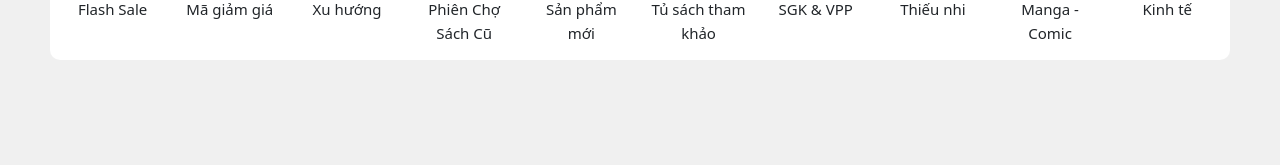
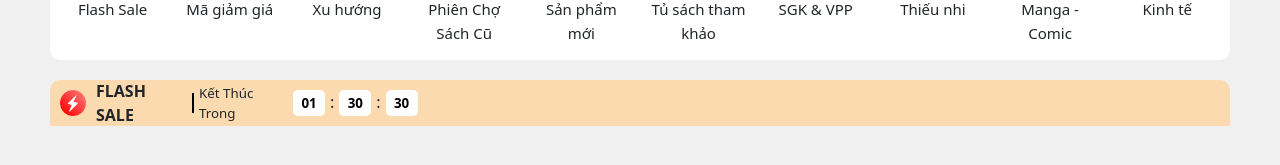
Before and after one commit to khoahoang555/e-commerce-multi-vendor, an Angular app in the folder Front-End/angular-e-commerce/: page / in a window 1280 px wide. Shown: the part 505-670 px from the top of the page. Built offline with nearby package versions, Linux system fonts and the light colour scheme.

Commit message:
update front-end version 2.1 (add flash-sale header in page index)

```diff
--- a/Front-End/angular-e-commerce/src/app/menu-header/menu-header-desktop/menu-header-desktop.component.scss
+++ b/Front-End/angular-e-commerce/src/app/menu-header/menu-header-desktop/menu-header-desktop.component.scss
@@ -49,7 +49,8 @@
             .header-category {
                 .category-item {
                     display: flex;
-                    justify-content: end;
+                    //justify-content: end;
+                    -webkit-justify-content: end;
                     width: 90px;
                     margin-right: 5px;
                 }
--- a/Front-End/angular-e-commerce/src/app/menu-index-page/menu-flash-sale/menu-flash-sale.component.html
+++ b/Front-End/angular-e-commerce/src/app/menu-index-page/menu-flash-sale/menu-flash-sale.component.html
@@ -1 +1,46 @@
-<p>menu-flash-sale works!</p>
+<div class="common-container">
+    <div class="flash-sale-container">
+        <div class="flash-sale-header">
+            <div class="fl-logo">
+                <div class="image">
+                    <img src="assets/image/common/flash-sale/ico_flashsale@3x.png">
+                </div>
+            </div>
+            <div class="fl-title">
+                <div class="title">
+                    <span>FLASH SALE</span>
+                </div>
+            </div>
+            <div class="fl-separate">
+                <div class="separate">
+                    <div class="content"></div>
+                </div>
+            </div>
+            <div class="fl-text">
+                <div class="text">
+                    <span>Kết Thúc Trong</span>
+                </div>
+            </div>
+            <div class="fl-time">
+                <div class="time-container">
+                    <div class="time">
+                        <span>01</span>
+                    </div>
+                    <span>:</span>
+                    <div class="time">
+                        <span>30</span>
+                    </div>
+                    <span>:</span>
+                    <div class="time">
+                        <span>30</span>
+                    </div>
+                </div>
+            </div>
+        </div>
+
+        <div class="flash-sale-body">
+
+        </div>
+
+    </div>
+</div>
--- a/Front-End/angular-e-commerce/src/app/menu-index-page/menu-flash-sale/menu-flash-sale.component.scss
+++ b/Front-End/angular-e-commerce/src/app/menu-index-page/menu-flash-sale/menu-flash-sale.component.scss
@@ -0,0 +1,199 @@
+// .flash-sale-container {
+//     margin-top: 20px;
+//     .flash-sale-header {
+//         display: flex;
+//         background-color: #fcdab0;
+//         align-items: center;
+//         border-radius: 10px 10px 0px 0px;
+//         flex-flow: row wrap;
+//         .fl-content {
+//             display: flex;
+//             padding: 10px 0px 10px 10px;
+//             .fl-icon {
+//                 position: relative;
+//                 overflow: hidden;
+//                 width: 26px;
+//                 height: 26px;
+//                 img {
+//                     position: absolute;
+//                     width: 100%;
+//                     height: 100%;
+//                     top: 0;
+//                     left: 0;
+//                 }
+//             }
+//             .fl-title {
+//                 margin-left: 10px;
+//                 height: 26px;
+//                 width: 91px;
+//                 position: relative;
+//                 span {
+//                     position: absolute;
+//                     top: 50%;
+//                     left: 50%;
+//                     transform: translate(-50%, -50%);
+//                     width: 100%;
+//                     font-weight: bold;
+//                 }
+//             }
+//         }
+//         .fl-seperate {
+//             .seperate {
+//                 width: 2px;
+//                 height: 20px;
+//                 background-color: #000000;
+//                 margin: 0px 5px;
+//             }
+//         }
+//         .fl-text {
+//             height: 26px;
+//             span {
+//                 font-size: 15px;
+//             }
+//         }
+//         .fl-time {
+//             display: flex;
+//             .time {
+//                 background-color: #ffffff;
+//                 width: 32px;
+//                 height: 26px;
+//                 border-radius: 5px;
+//                 position: relative;
+//                 margin: 0px 5px;
+//                 span {
+//                     position: absolute;
+//                     color: #000000;
+//                     font-size: 13px;
+//                     font-weight: bold;
+//                     top: 50%;
+//                     left: 50%;
+//                     transform: translate(-50%, -50%);
+//                 }
+//             }
+//         }
+//     }
+// }
+
+// @media screen and (max-width: 370px) {
+//     .flash-sale-header {
+//         -webkit-justify-content: center;
+//     }
+//     .fl-text {
+//         display: none;
+//     }
+//     .fl-seperate {
+//         .seperate {
+//             margin: 0px 0px 0px 5px !important;
+//         }
+//     }
+// }
+
+.flash-sale-container {
+    margin-top: 20px;
+    .flash-sale-header {
+        display: flex;
+        flex-flow: row wrap;
+        background-color: #fcdab0;
+        border-radius: 10px 10px 0px 0px;
+        .fl-logo {
+            padding: 10px 0px 10px 10px;
+            .image {
+                position: relative;
+                width: 26px;
+                height: 26px;
+                overflow: hidden;
+                img {
+                    position: absolute;
+                    width: 100%;
+                    height: 100%;
+                    left: 0;
+                    top: 0;
+                }
+            }
+        }
+        .fl-title {
+            padding: 10px 0px 10px 10px;
+            .title {
+                position: relative;
+                height: 26px;
+                width: 91px;
+                span {
+                    position: absolute;
+                    width: 100%;
+                    top: 50%;
+                    transform: translateY(-50%);
+                    font-weight: bold;
+                }
+            }
+        }
+        .fl-separate {
+            padding: 10px 0px 10px 5px;
+            .separate {
+                position: relative;
+                height: 26px;
+                width: 2px;
+                .content {
+                    position: absolute;
+                    width: 100%;
+                    height: 20px;
+                    top: 50%;
+                    transform: translateY(-50%);
+                    background-color: #000000;
+                }
+            }
+        }
+        .fl-text {
+            padding: 10px 0px 10px 5px;
+            .text {
+                position: relative;
+                height: 26px;
+                width: 89px;
+                span {
+                    position: absolute;
+                    width: 100%;
+                    font-size: 13.34px;
+                    top: 50%;
+                    transform: translateY(-50%);
+                }
+            }
+        }
+        .fl-time {
+            padding: 10px 0px 10px 5px;
+            .time-container {
+                display: flex;
+                .time {
+                    position: relative;
+                    height: 26px;
+                    width: 32px;
+                    background-color: #ffffff;
+                    border-radius: 5px;
+                    span {
+                        position: absolute;
+                        top: 50%;
+                        left: 50%;
+                        transform: translate(-50%, -50%);
+                        font-size: 13.34px;
+                        color: #000000;
+                        font-weight: bold;
+                        margin: 0 auto;
+                    }
+                }
+                span {
+                    margin: 0px 5px;
+                }
+            }
+        }
+    }
+}
+
+@media screen and (max-width: 370px) {
+    .flash-sale-header {
+        -webkit-justify-content: center;
+    }
+    .fl-text {
+        display: none;
+    }
+    .fl-logo {
+        padding: 10px 0px 10px 0px !important;
+    }
+}
--- a/Front-End/angular-e-commerce/src/app/menu-index-page/menu-index-page.component.html
+++ b/Front-End/angular-e-commerce/src/app/menu-index-page/menu-index-page.component.html
@@ -1,2 +1,3 @@
 <app-menu-banner></app-menu-banner>
 <app-menu-icon></app-menu-icon>
+<app-menu-flash-sale></app-menu-flash-sale>
--- a/Front-End/angular-e-commerce/src/assets/js/common.js
+++ b/Front-End/angular-e-commerce/src/assets/js/common.js
@@ -1,5 +1,5 @@
 let indexImg = 0;
-let timeDelay = 2000;
+let timeDelay = 3000;
 let autoRunSlide = null;
 let timer = null;
 
@@ -100,7 +100,6 @@ function resizeBanner(width) {
 }
 
 function resizeIconContainer(width) {
-    console.log(width);
     if (width < 750) {
         let iconWidth = width;
         $(".common-container").attr('style', `width: ${iconWidth}px !important;`);
```
Also changed, not shown: Front-End/angular-e-commerce/src/assets/image/common/flash-sale/ico_flashsale@3x.png (added).
